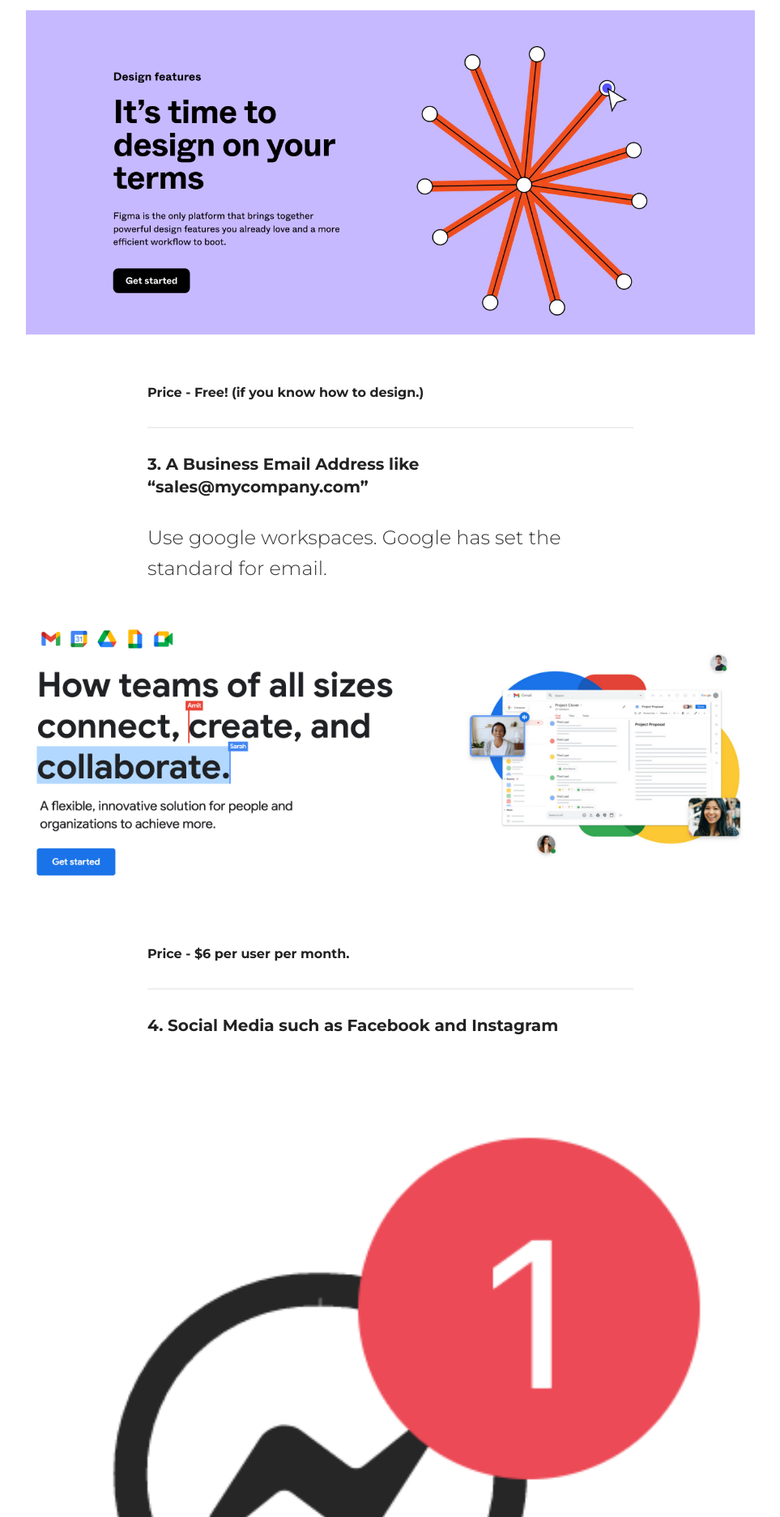
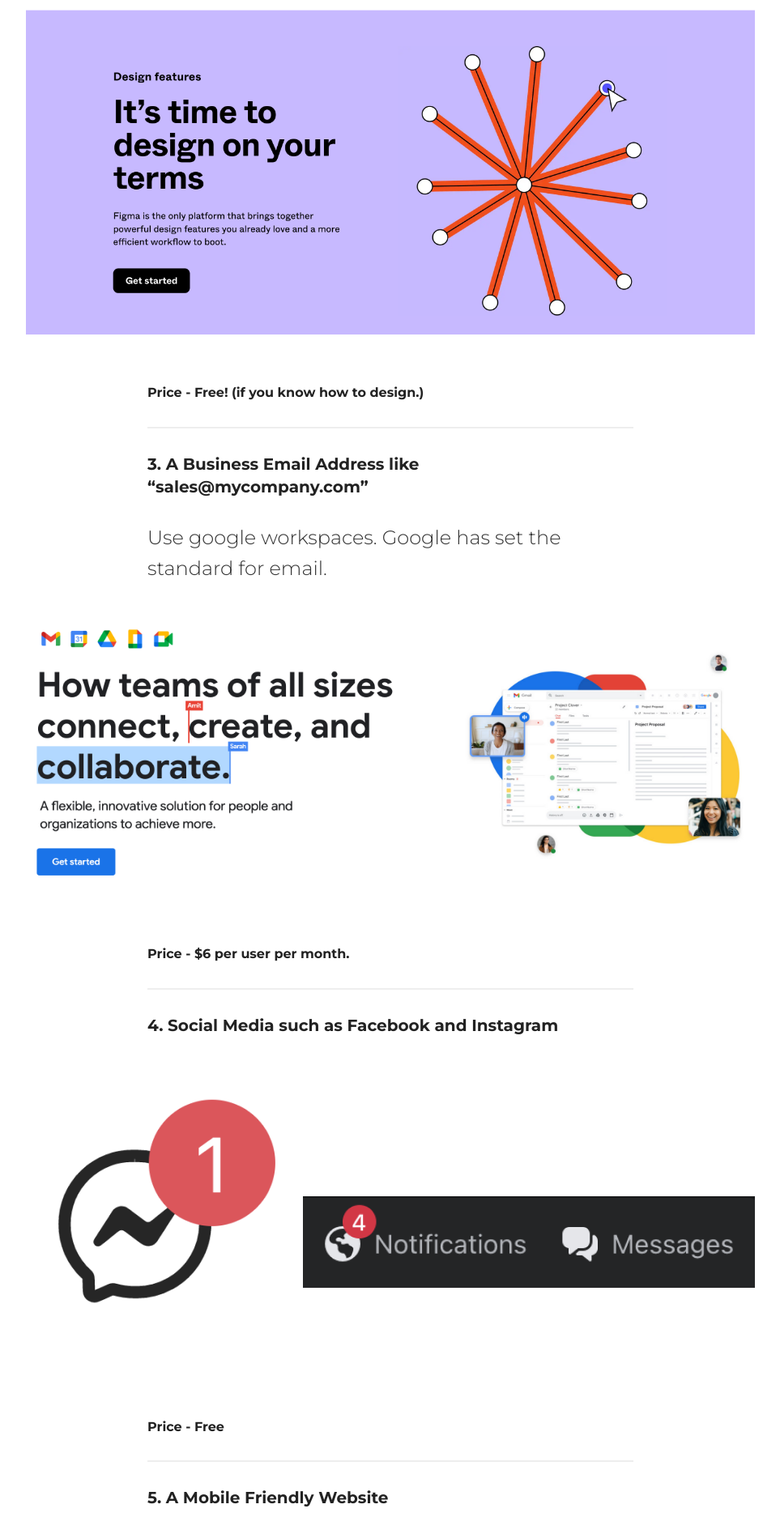
Before and after one commit to skelleyboy/designco, a Jekyll site: the page built from _posts/2022-05-23-5-things-every-new-company-must-have.md, in a window 1280 px wide. Shown: the part 2251-4124 px from the top of the page at 81% size, without its empty margins (158-1121 px from the left). Built offline with Jekyll 4.4.1, drawn with Linux system fonts in a browser that asks for light colours; grey boxes are pictures that could not be loaded.

Commit message:
Update from Forestry.io skelleyboy updated _posts/2022-05-23-5-things-every-new-company-must-have.md

```diff
--- a/_posts/2022-05-23-5-things-every-new-company-must-have.md
+++ b/_posts/2022-05-23-5-things-every-new-company-must-have.md
@@ -49,7 +49,7 @@
 
 ### 4. Social Media such as Facebook and Instagram
 
-![](/designco/uploads/screen-shot-2022-05-24-at-2-05-20-pm.png)
+![](/designco/uploads/frame-3-4.png)
 
 ##### **Price -** Free
 
```
